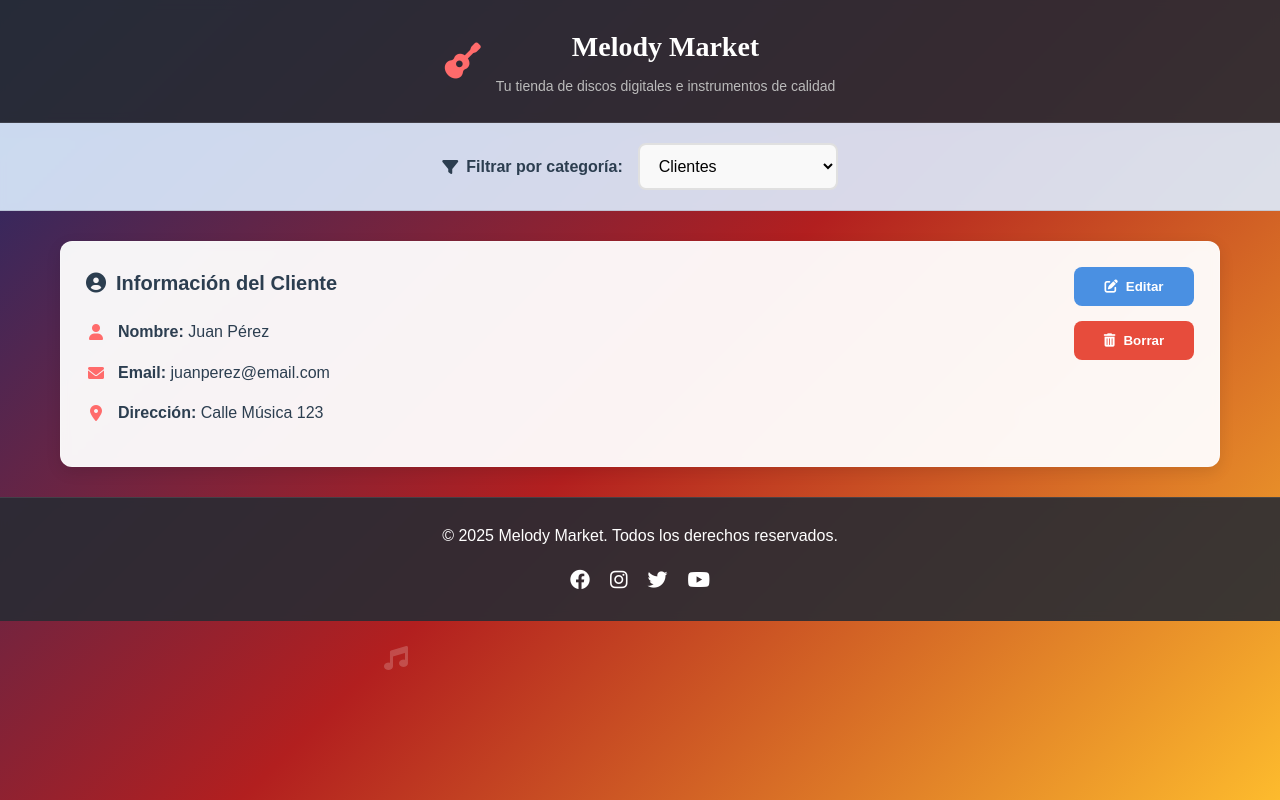
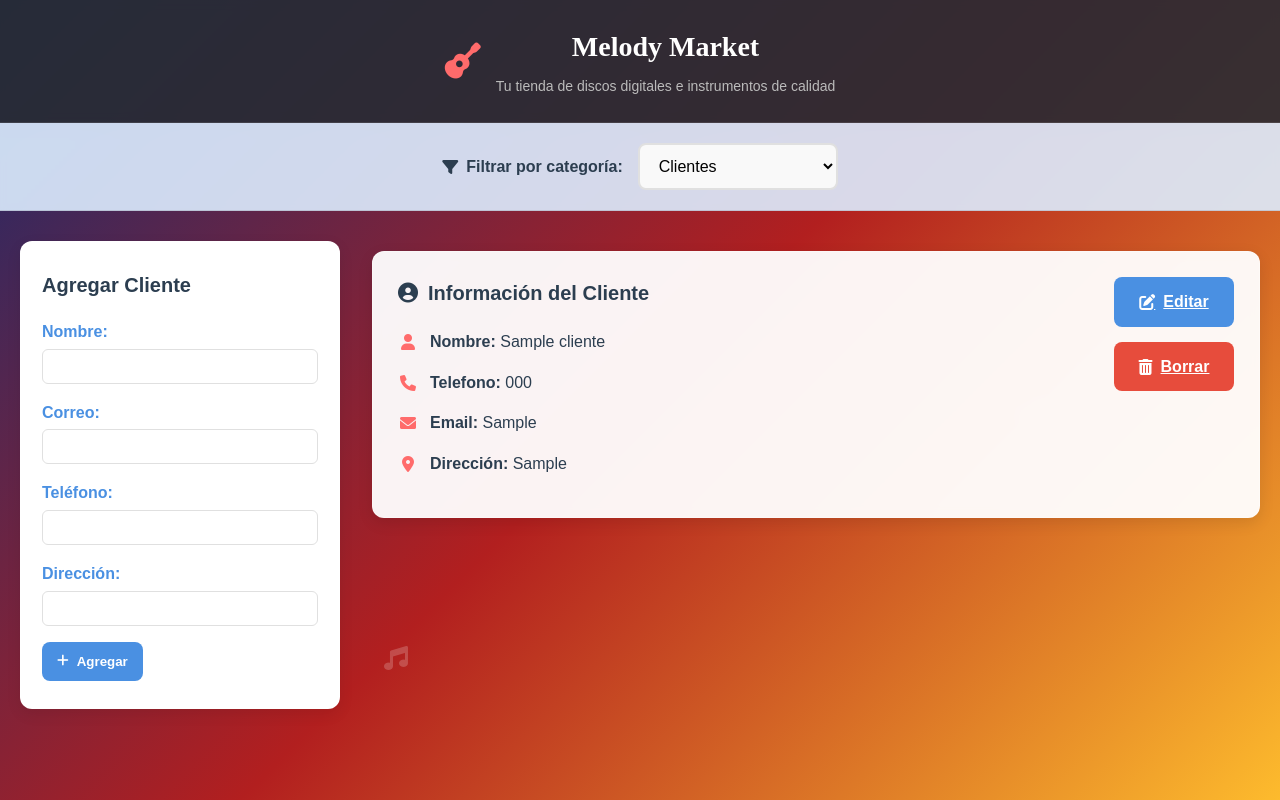
Before and after one commit to Jorge-solis04/CRUD_SQL_PYTHON_MUSIC_STORE_2025, a Flask app: page / in a window 1280 px wide. Run offline with Flask 3, Linux system fonts and the light colour scheme; tables that the repository leaves empty or names only in its code hold one stand-in row (values such as "Sample post"); data that the repository does not hold is empty.

Commit message:
[ADDED]: Se hizo funcional la tabla y ahora recibe los datos de SQL, ademas ya se pueden borrar con el boton delete

```diff
--- a/templates/css/index.css
+++ b/static/css/index.css
@@ -23,6 +23,7 @@ body {
   min-height: 100vh;
   position: relative;
   overflow-x: hidden;
+  overflow: hidden;
 }
 
 /* Notas musicales flotantes */
@@ -159,15 +160,18 @@ body {
 /* Contenido principal */
 .contenido {
   padding: 30px 20px;
-  max-width: 1200px;
+  max-width: 1500px;
   margin: 0 auto;
   position: relative;
   z-index: 1;
   animation: fadeIn 0.5s;
+  max-height: 80vh;      /* Altura máxima visible */
+  overflow-y: auto;
 }
 
 .info-cliente {
   display: flex;
+  margin-top: 10px;
   justify-content: space-between;
   background: rgba(255, 255, 255, 0.95);
   padding: 25px;
@@ -176,6 +180,7 @@ body {
   transition: all 0.3s;
   backdrop-filter: blur(5px);
   border: 1px solid rgba(255, 255, 255, 0.3);
+  width: 700px;
 }
 
 .datos {
@@ -242,6 +247,67 @@ body {
 .btn-delete:hover {
   background-color: #c0392b;
   transform: translateY(-2px);
+}
+
+/* Flex container para formulario y lista */
+.contenedor-flex {
+  display: flex;
+  gap: 32px;
+  align-items: flex-start;
+  width: 100%;
+}
+
+/* Formulario a la izquierda */
+.formulario-agregar {
+  background: #fff;
+  padding: 28px 22px;
+  border-radius: 12px;
+  box-shadow: 0 5px 15px rgba(0,0,0,0.08);
+  min-width: 260px;
+  max-width: 320px;
+  width: 100%;
+  flex-shrink: 0;
+}
+
+.formulario-agregar h2 {
+  margin-bottom: 18px;
+  color: #2c3e50;
+  font-size: 20px;
+}
+
+.formulario-agregar form > div {
+  margin-bottom: 14px;
+}
+
+.formulario-agregar label {
+  display: block;
+  font-weight: 600;
+  margin-bottom: 4px;
+  color: #4a90e2;
+}
+
+.formulario-agregar input {
+  width: 100%;
+  padding: 8px 10px;
+  border: 1px solid #e0e0e0;
+  border-radius: 6px;
+  font-size: 15px;
+  margin-bottom: 2px;
+}
+
+/* Lista de clientes a la derecha */
+.lista-clientes {
+  flex: 1;
+  min-width: 0;
+  display: flex;
+  flex-direction: column;
+  gap: 18px;
+}
+
+/* Ajuste para que las tarjetas no se desborden */
+.info-cliente {
+  width: 100%;
+  box-sizing: border-box;
 }
 
 /* Pie de página */
@@ -327,3 +393,13 @@ body {
     width: 100%;
   }
 }
+
+@media (max-width: 900px) {
+  .contenedor-flex {
+    flex-direction: column;
+    gap: 20px;
+  }
+  .formulario-agregar {
+    max-width: 100%;
+  }
+}
--- a/templates/css/sesion.css
+++ b/static/css/sesion.css
@@ -11,7 +11,6 @@ body {
     align-items: center;
     min-height: 100vh;
     color: #333;
-    overflow: hidden;
     position: relative;
 }
 
--- a/templates/index.html
+++ b/templates/index.html
@@ -1,11 +1,17 @@
 <!DOCTYPE html>
 <html lang="es">
   <head>
-  <meta charset="UTF-8">
-  <meta name="viewport" content="width=device-width, initial-scale=1.0">
+    <meta charset="UTF-8" />
+    <meta name="viewport" content="width=device-width, initial-scale=1.0" />
     <title>Melody Market - Tienda Musical</title>
-  <link rel="stylesheet" href="./css/index.css">
-  <link rel="stylesheet" href="https://cdnjs.cloudflare.com/ajax/libs/font-awesome/6.0.0-beta3/css/all.min.css">
+    <link
+      rel="stylesheet"
+      href="{{ url_for('static', filename='css/index.css') }}"
+    />
+    <link
+      rel="stylesheet"
+      href="https://cdnjs.cloudflare.com/ajax/libs/font-awesome/6.0.0-beta3/css/all.min.css"
+    />
   </head>
   <body>
     <div class="music-background">
@@ -19,95 +25,149 @@
         <i class="fas fa-guitar"></i>
         <div>
           <h1>Melody Market</h1>
-        <p class="slogan">Tu tienda de discos digitales e instrumentos de calidad</p>
+          <p class="slogan">
+            Tu tienda de discos digitales e instrumentos de calidad
+          </p>
         </div>
       </div>
     </header>
 
     <section class="filtro">
       <div class="filter-container">
-      <label for="tablaFiltro"><i class="fas fa-filter"></i> Filtrar por categoría:</label>
+        <label for="tablaFiltro"
+          ><i class="fas fa-filter"></i> Filtrar por categoría:</label
+        >
         <select id="tablaFiltro" class="styled-select">
-        <option value="clientes"><i class="fas fa-users"></i> Clientes</option>
-        <option value="discos"><i class="fas fa-compact-disc"></i> Discos</option>
-        <option value="instrumentos"><i class="fas fa-guitar"></i> Instrumentos</option>
+          <option value="clientes">
+            <i class="fas fa-users"></i> Clientes
+          </option>
+          <option value="discos">
+            <i class="fas fa-compact-disc"></i> Discos
+          </option>
+          <option value="instrumentos">
+            <i class="fas fa-guitar"></i> Instrumentos
+          </option>
           <option value="ventas"><i class="fas fa-receipt"></i> Ventas</option>
-        <option value="empleados"><i class="fas fa-user-tie"></i> Empleados</option>
-        <option value="proveedores"><i class="fas fa-truck"></i> Proveedores</option>
+          <option value="empleados">
+            <i class="fas fa-user-tie"></i> Empleados
+          </option>
+          <option value="proveedores">
+            <i class="fas fa-truck"></i> Proveedores
+          </option>
         </select>
       </div>
     </section>
 
     <main class="contenido">
+      <div class="contenedor-flex">
+        <!-- Formulario para agregar usuario -->
+        <div class="formulario-agregar">
+          <h2>Agregar Cliente</h2>
+          <form
+            action="{{ url_for('addClient') }}"
+            method="POST"
+            autocomplete="off"
+          >
+            <div>
+              <label for="nombre">Nombre:</label>
+              <input type="text" id="nombre" name="nombre" required />
+            </div>
+            <div>
+              <label for="correo">Correo:</label>
+              <input type="email" id="correo" name="correo" required />
+            </div>
+            <div>
+              <label for="telefono">Teléfono:</label>
+              <input type="text" id="telefono" name="telefono" required />
+            </div>
+            <div>
+              <label for="direccion">Dirección:</label>
+              <input type="text" id="direccion" name="direccion" required />
+            </div>
+            <button type="submit" class="btn-edit">
+              <i class="fas fa-plus"></i> Agregar
+            </button>
+          </form>
+        </div>
+        <!-- Lista de clientes -->
+        <div class="lista-clientes">
+          {% for client in clientes %}
           <div class="info-cliente">
             <div class="datos">
-        <h3><i class="fas fa-user-circle"></i> Información del Cliente</h3>
+              <h3>
+                <i class="fas fa-user-circle"></i> Información del Cliente
+              </h3>
               <div class="info-item">
                 <i class="fas fa-user"></i>
-          <p><strong>Nombre:</strong> Juan Pérez</p>
+                <p><strong>Nombre:</strong> {{ client.nombre }}</p>
+              </div>
+              <div class="info-item">
+                <i class="fas fa-phone"></i>
+                <p><strong>Telefono:</strong> {{ client.telefono }}</p>
               </div>
               <div class="info-item">
                 <i class="fas fa-envelope"></i>
-          <p><strong>Email:</strong> juanperez@email.com</p>
+                <p><strong>Email:</strong> {{ client.correo }}</p>
               </div>
               <div class="info-item">
                 <i class="fas fa-map-marker-alt"></i>
-          <p><strong>Dirección:</strong> Calle Música 123</p>
+                <p><strong>Dirección:</strong> {{ client.direccion }}</p>
               </div>
             </div>
             <div class="botones">
-        <button onclick="editarCliente()" class="btn-edit">
+              <a
+                href="/edit/{{client.id_cliente}}"
+                onclick="editarCliente()"
+                class="btn-edit"
+              >
                 <i class="fas fa-edit"></i> Editar
-        </button>
-        <button onclick="borrarCliente()" class="btn-delete">
+              </a>
+              <a
+                href="/delete/{{client.id_cliente}}"
+                onclick="borrarCliente()"
+                class="btn-delete"
+              >
                 <i class="fas fa-trash-alt"></i> Borrar
-        </button>
+              </a>
+            </div>
+          </div>
+          {% endfor %}
         </div>
       </div>
     </main>
 
-  <footer class="pie">
-    <div class="footer-content">
-      <p>&copy; 2025 Melody Market. Todos los derechos reservados.</p>
-      <div class="social-icons">
-        <a href="#"><i class="fab fa-facebook"></i></a>
-        <a href="#"><i class="fab fa-instagram"></i></a>
-        <a href="#"><i class="fab fa-twitter"></i></a>
-        <a href="#"><i class="fab fa-youtube"></i></a>
-      </div>
-    </div>
-  </footer>
-
     <script>
       function editarCliente() {
         // Simulación de edición con animación
-      const clienteInfo = document.querySelector('.info-cliente');
-      clienteInfo.style.transform = 'scale(0.98)';
-      clienteInfo.style.boxShadow = '0 0 10px rgba(74, 144, 226, 0.5)';
+        const clienteInfo = document.querySelector(".info-cliente");
+        clienteInfo.style.transform = "scale(0.98)";
+        clienteInfo.style.boxShadow = "0 0 10px rgba(74, 144, 226, 0.5)";
 
         setTimeout(() => {
-        clienteInfo.style.transform = 'scale(1)';
-        clienteInfo.style.boxShadow = 'none';
+          clienteInfo.style.transform = "scale(1)";
+          clienteInfo.style.boxShadow = "none";
           alert("Modo edición activado. (Simulación)");
         }, 300);
       }
 
       function borrarCliente() {
         if (confirm("¿Estás seguro de borrar este cliente?")) {
-        const clienteInfo = document.querySelector('.info-cliente');
-        clienteInfo.style.animation = 'fadeOut 0.5s forwards';
+          const clienteInfo = document.querySelector(".info-cliente");
+          clienteInfo.style.animation = "fadeOut 0.5s forwards";
 
           setTimeout(() => {
             alert("Cliente borrado. (Simulación)");
-          clienteInfo.style.display = 'none';
+            clienteInfo.style.display = "none";
           }, 500);
         }
       }
 
       // Agregar animación para el select
-    document.getElementById('tablaFiltro').addEventListener('change', function() {
-      const mainContent = document.querySelector('.contenido');
-      mainContent.style.animation = 'fadeIn 0.5s';
+      document
+        .getElementById("tablaFiltro")
+        .addEventListener("change", function () {
+          const mainContent = document.querySelector(".contenido");
+          mainContent.style.animation = "fadeIn 0.5s";
         });
     </script>
   </body>
```
Lines whose indentation alone changed are shown as unchanged.
